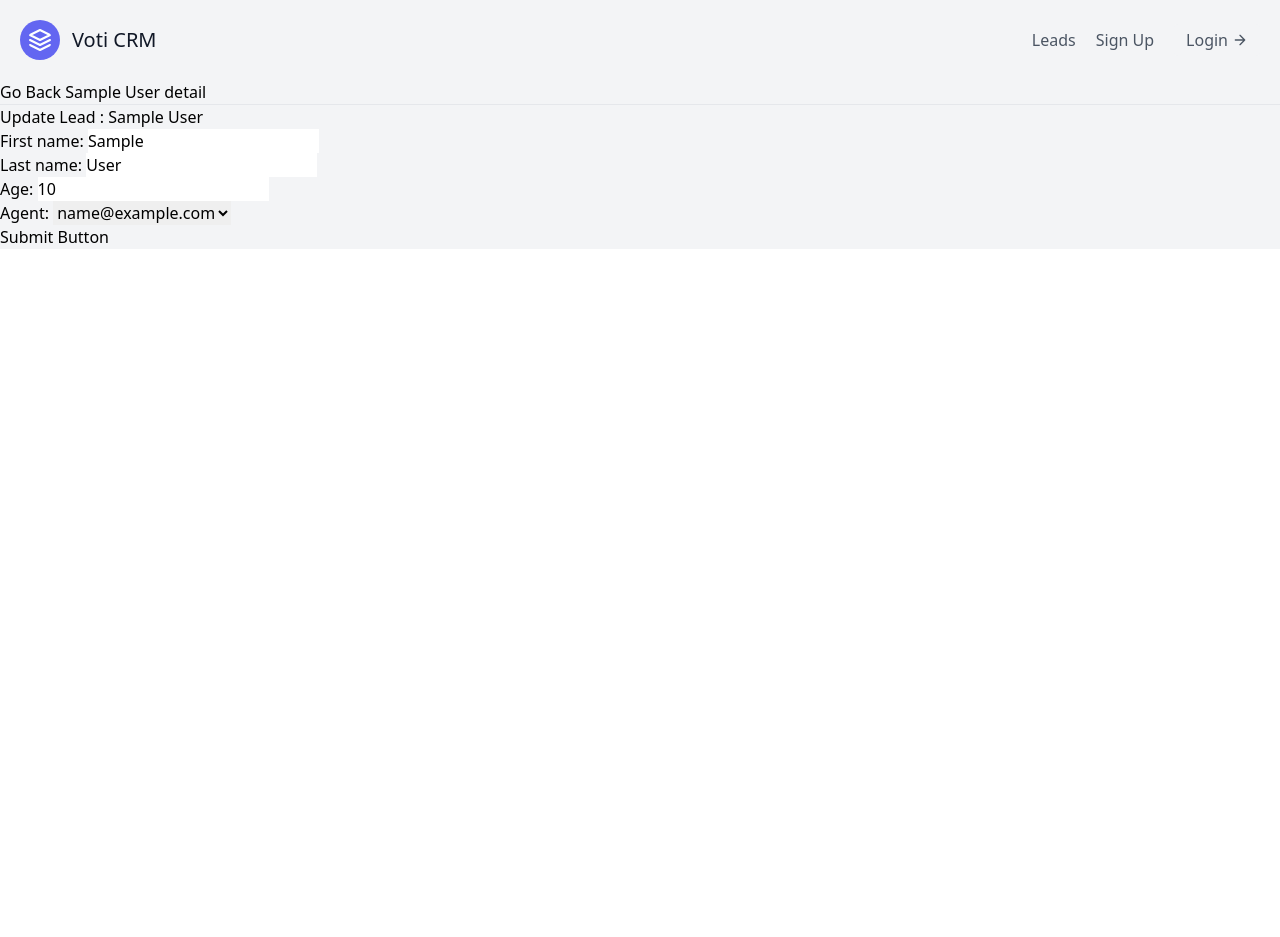
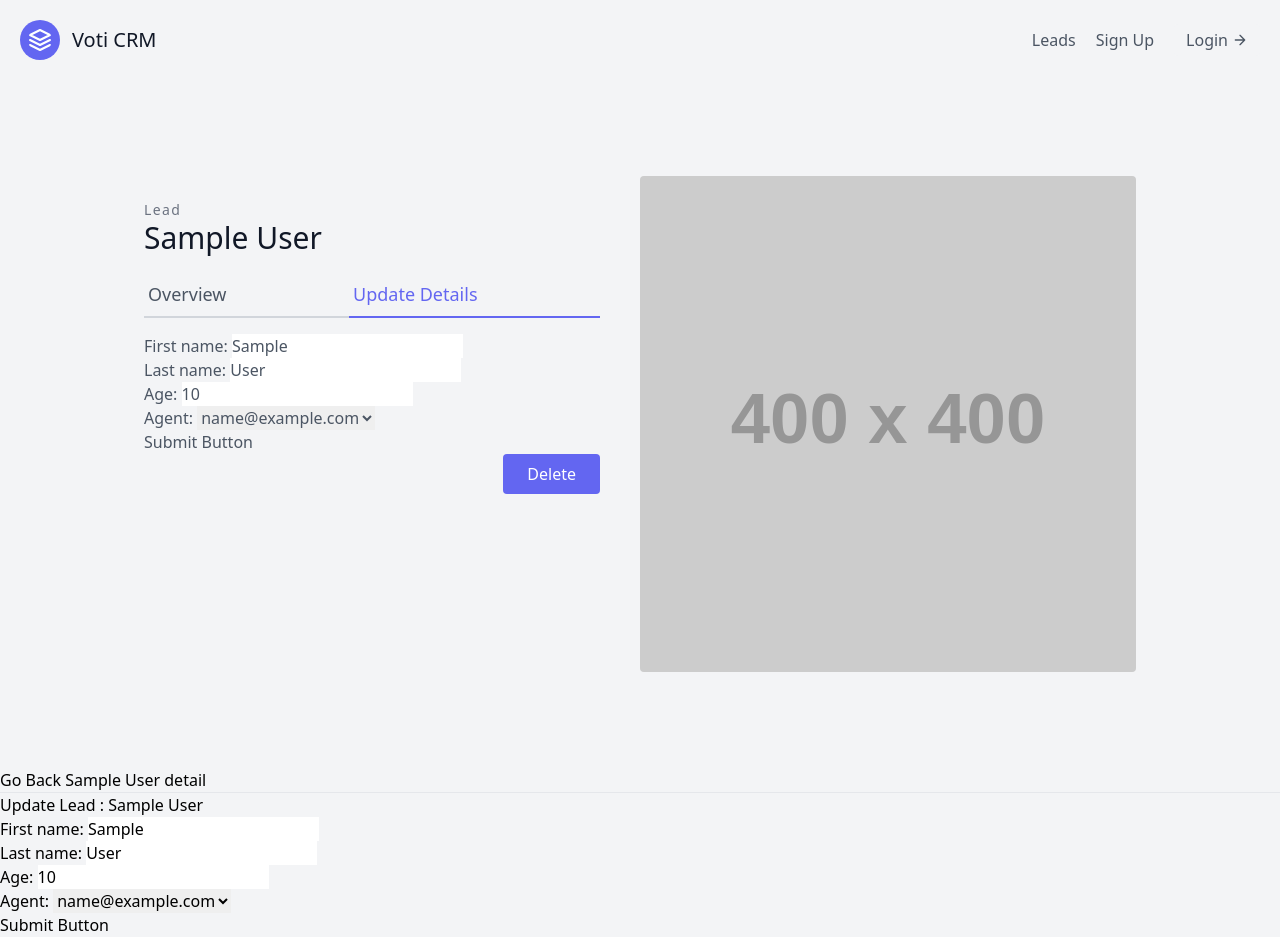
Before and after one commit to anuragsharma1111994/Customer-Relationship-Management-Software, a Django app: page /leads/1/update/ in a window 1280 px wide. Before the commit the page ends 243 px from the top, so only its background shows below. Run offline with Django 3.2, Linux system fonts and the light colour scheme; tables that the repository leaves empty hold one stand-in row (values such as "Sample post"); grey boxes labelled with a size stand in for pictures from a placeholder-image service; some libraries are stand-ins or nearby versions.

Commit message:
CRM-06 | Backend | Genegric Template | Working

```diff
--- a/CRM/urls.py
+++ b/CRM/urls.py
@@ -1,9 +1,9 @@
-from leads.views import landing_page
+from leads.views import LandingPageView
 from django.contrib import admin
 from django.urls import path,include
 
 urlpatterns = [
     path('admin/', admin.site.urls),
-    path('',landing_page),
+    path('',LandingPageView.as_view(),name='landing-page'),
     path('leads/',include('leads.urls',namespace="leads"))
 ]
--- a/leads/templates/leads/lead_detail.html
+++ b/leads/templates/leads/lead_detail.html
@@ -9,9 +9,9 @@
         <h2 class="text-sm title-font text-gray-500 tracking-widest">Lead</h2>
         <h1 class="text-gray-900 text-3xl title-font font-medium mb-4">{{lead.first_name}} {{lead.last_name}}</h1>
         <div class="flex mb-4">
-          <a class="flex-grow text-indigo-500 border-b-2 border-indigo-500 py-2 text-lg px-1">Description</a>
-          <a class="flex-grow border-b-2 border-gray-300 py-2 text-lg px-1">Reviews</a>
-          <a href="{% url 'leads:lead-update' lead.pk %}" class="flex-grow border-b-2 border-gray-300 py-2 text-lg px-1">Update</a>
+          <a class="flex-grow text-indigo-500 border-b-2 border-indigo-500 py-2 text-lg px-1">Overview</a>
+          {% comment %} <a class="flex-grow border-b-2 border-gray-300 py-2 text-lg px-1">Overview</a> {% endcomment %}
+          <a href="{% url 'leads:lead-update' lead.pk %}" class="flex-grow border-b-2 border-gray-300 py-2 text-lg px-1">Update Details</a>
         </div>
         <p class="leading-relaxed mb-4">Fam locavore kickstarter distillery. Mixtape chillwave tumeric sriracha taximy chia microdosing tilde DIY. XOXO fam inxigo juiceramps cornhole raw denim forage brooklyn. Everyday carry +1 seitan poutine tumeric. Gastropub blue bottle austin listicle pour-over, neutra jean.</p>
         <div class="flex border-t border-gray-200 py-2">
--- a/leads/templates/leads/lead_update.html
+++ b/leads/templates/leads/lead_update.html
@@ -1,7 +1,40 @@
+
+
+
 
 
 {% extends "base.html" %} {% block content %}
-    <a href="{% url 'leads:lead-detail' lead.pk %}">Go Back  {{ lead.first_name }} {{ lead.last_name }} detail</a>
+
+<section class="text-gray-600 body-font overflow-hidden">
+  <div class="container px-5 py-24 mx-auto">
+    <div class="lg:w-4/5 mx-auto flex flex-wrap">
+      <div class="lg:w-1/2 w-full lg:pr-10 lg:py-6 mb-6 lg:mb-0">
+        <h2 class="text-sm title-font text-gray-500 tracking-widest">Lead</h2>
+        <h1 class="text-gray-900 text-3xl title-font font-medium mb-4">{{lead.first_name}} {{lead.last_name}}</h1>
+        <div class="flex mb-4">
+          <a href="{% url 'leads:lead-detail' lead.pk %}" class="flex-grow border-b-2 border-gray-300 py-2 text-lg px-1">Overview</a>
+          {% comment %} <a class="flex-grow border-b-2 border-gray-300 py-2 text-lg px-1">Overview</a> {% endcomment %}
+          <a href="{% url 'leads:lead-update' lead.pk %}" class="flex-grow text-indigo-500 border-b-2 border-indigo-500 py-2 text-lg px-1">Update Details</a>
+        </div>
+        <form method="POST">
+        {% csrf_token %}
+        {{form.as_p}}
+        <button type="submit">Submit Button</button>
+    </form>
+
+        <div class="flex">
+
+          <a href="{% url 'leads:lead-delete' lead.pk %}" class="flex ml-auto text-white bg-indigo-500 border-0 py-2 px-6 focus:outline-none hover:bg-indigo-600 rounded">Delete</a>
+
+        </div>
+      </div>
+      <img alt="ecommerce" class="lg:w-1/2 w-full lg:h-auto h-64 object-cover object-center rounded" src="https://dummyimage.com/400x400">
+
+  </div>
+</section>
+
+
+  <a href="{% url 'leads:lead-detail' lead.pk %}">Go Back  {{ lead.first_name }} {{ lead.last_name }} detail</a>
     <hr />
     <h4>Update Lead : {{ lead.first_name }} {{ lead.last_name }}</h4>
     <form method="POST">
@@ -10,4 +43,6 @@
         <button type="submit">Submit Button</button>
     </form>
 
- {% endblock content %}
+
+
+{% endblock content %}
--- a/leads/urls.py
+++ b/leads/urls.py
@@ -1,10 +1,15 @@
 from django.urls import path
-from.views import lead_list,lead_detail,lead_create,lead_update,lead_delete
+from.views import (
+    LeadListViews, lead_list,lead_detail,lead_create,lead_update,lead_delete,
+    LeadListViews
+)
+
+
 
 app_name = "leads"
 
 urlpatterns =[
-    path('',lead_list,name='lead-list'),
+    path('',LeadListViews,name='lead-list'),
     path('<int:pk>/',lead_detail,name='lead-detail'),
     path('<int:pk>/update/',lead_update,name='lead-update'),
     path('<int:pk>/delete/',lead_delete,name='lead-delete'),
--- a/leads/views.py
+++ b/leads/views.py
@@ -1,12 +1,37 @@
 from django.shortcuts import render,redirect
 from django.http import HttpResponse
 from .form import LeadForm,LeadModelForm
+from .models import Agent, Lead
+from django.views.generic import TemplateView,ListView
 
-from .models import Agent, Lead
 
-def landing_page(request):
-     return render(request,"landing.html")
 
+#! TimeLine : 3:44:46
+
+
+#! Landing Page
+
+#* Leading Page in Genegric Template
+class LandingPageView(TemplateView):
+    template_name = "landing.html"
+
+
+#? Landing Page in Functional Component
+def Landing_Page(request):
+    return render(request,'landing.html')
+
+########################################################################CRUD#######################################################################################
+
+#! Leads List
+
+#* Leads List in Genegric Template
+
+class LeadListViews(ListView):
+    template_name='leads/lead_list.html'
+    queryset = Lead.objects.all()
+
+
+#? Leads List in Functional Component
 
 def lead_list(request):
     leads = Lead.objects.all()
@@ -15,12 +40,32 @@ def lead_list(request):
     }
     return render(request,"leads/lead_list.html",context)
 
+
+###############################################################################################################################################################
+
+#! Leads Detail
+
+#* Leads Detail  in Genegric Template
+
+#? Leads Detail  in Functional Component
+
+
 def lead_detail(request,pk):
     lead = Lead.objects.get(id=pk)
     context={
         'lead':lead
     }
     return render(request,"leads/lead_detail.html",context)
+
+
+####################################################################################################################################3############################
+
+#! Leads Create
+
+#* Leads Create  in Genegric Template
+
+#? Leads Create  in Functional Component
+
 
 def lead_create(request):
     form = LeadModelForm()
@@ -65,6 +110,14 @@ def lead_create(request):
 #     }
 #     return render(request,'leads/lead_create.html',context)
 
+###########################################################################################################################################################
+
+
+#! Leads Update
+
+#* Leads Update  in Genegric Template
+
+#? Leads Update  in Functional Component
 
 def lead_update(request,pk):
     lead = Lead.objects.get(id=pk)
@@ -111,7 +164,19 @@ def lead_update(request,pk):
 #         'form':form
 #     }
 #     return render(request,'leads/lead_update.html',context)
+
+########################################################################################################################################
+
+#! Lead Delete
+
+#* Lead Delete in Generic Templates
+
+
+#? Lead Delete in Functional Component
+
 def lead_delete(request,pk):
     lead = Lead.objects.get(id=pk)
     lead.delete()
     return redirect("/leads")
+
+ #######################################################################################################################################
```
Also changed, not shown: leads/migrations/0001_initial.py.
